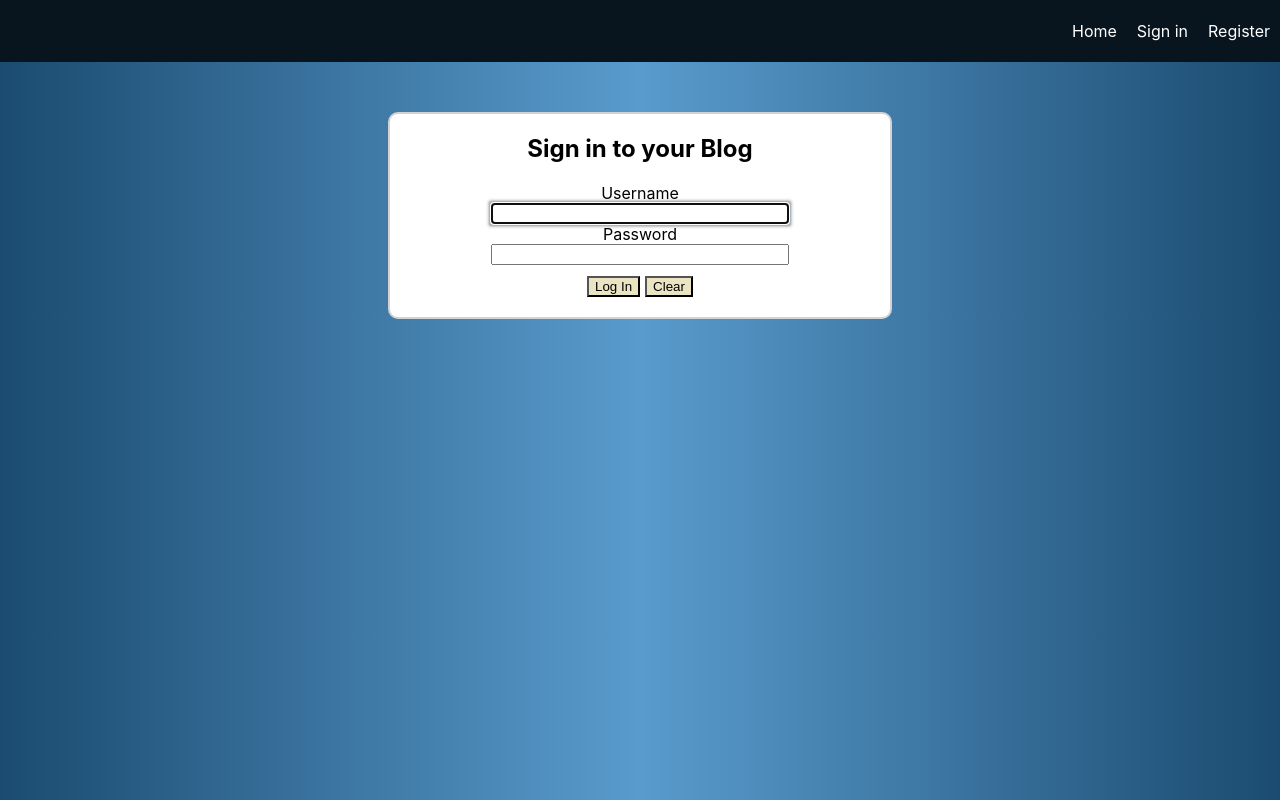
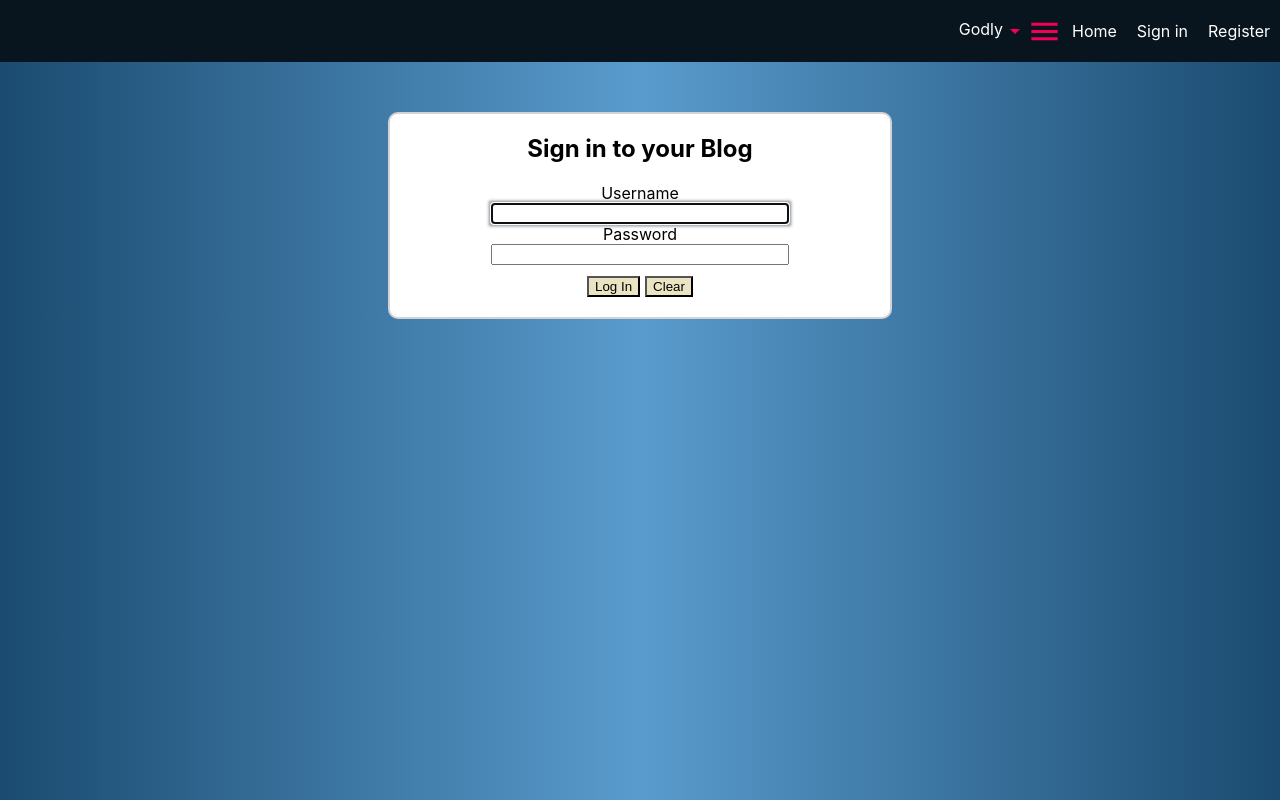
Before and after one commit to GaryVang/blog, a React (Create React App) app: page /signin in a window 1280 px wide. Built offline with nearby package versions, Linux system fonts and the light colour scheme; no server answers.

Commit message:
Updated data fetching for local setup. Uncommented navbar new updates.

```diff
--- a/src/components/Navbar/Navbar.js
+++ b/src/components/Navbar/Navbar.js
@@ -18,7 +18,7 @@ const Navbar = ({ isLoggedIn, user, handleLogout }) => {
       {/* <div className="navbar-username"><span className="navbar-test">Username<ArrowDropDownIcon color="secondary"/></span></div> */}
 
       {/* ----------- */}
-      {/* <details className="navbar-menu-user" open="">
+      <details className="navbar-menu-user" open="">
         <summary className="test35" >Godly<ArrowDropDownIcon color="secondary"/></summary>
         <div className="navbar-dropdown-menu">
           <ul className='dropdown-menu-ul'>
@@ -29,13 +29,13 @@ const Navbar = ({ isLoggedIn, user, handleLogout }) => {
         </div>
       </details>
 
-
+      {/* <div className="navbar-search">Search</div> */}
       <button className='navbar-menu-toggle-nav'>
         <MenuIcon  fontSize="large" className="navbar-menu-icon" color="secondary" aria-label="toggle-navigation" aria-expanded="false" />
-      </button> */}
+      </button>
       {/* -------- */}
       {/* <MenuIcon className="navbar-menu-icon" color="secondary" aria-label="toggle-navigation" aria-expanded="false"/> */}
-       {/* <div className="navbar-search">Search</div> */}
+
       {/* Dropdown for logged-in users------------------------------------------ */}
 
       {isLoggedIn ? (
--- a/src/helpers/getData.js
+++ b/src/helpers/getData.js
@@ -1,5 +1,5 @@
-// const URL_API = "http://localhost:3005/";
-const URL_API = "https://blog-api-1123.herokuapp.com/";
+const URL_API = "http://localhost:3005/";
+// const URL_API = "https://blog-api-1123.herokuapp.com/";
 
 const fetchIsLoggedIn = async () => {
   let user;
```
